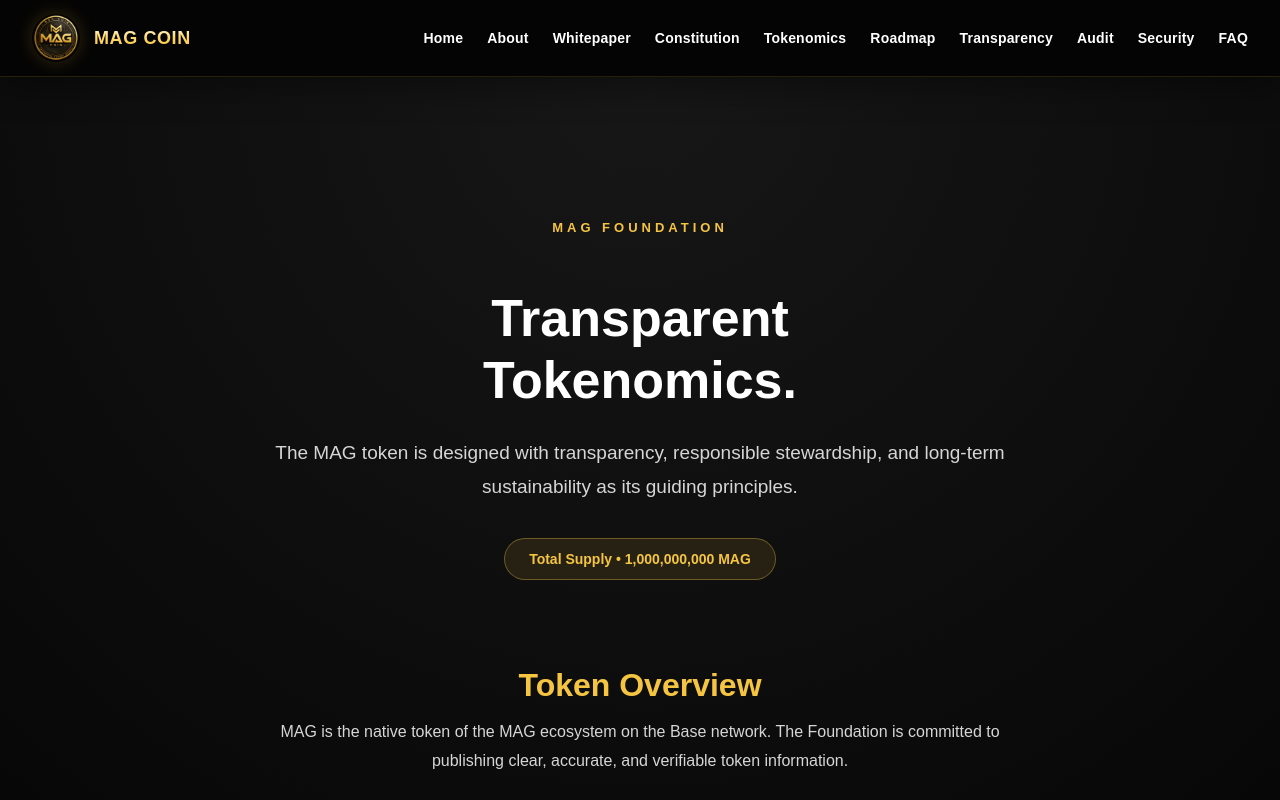
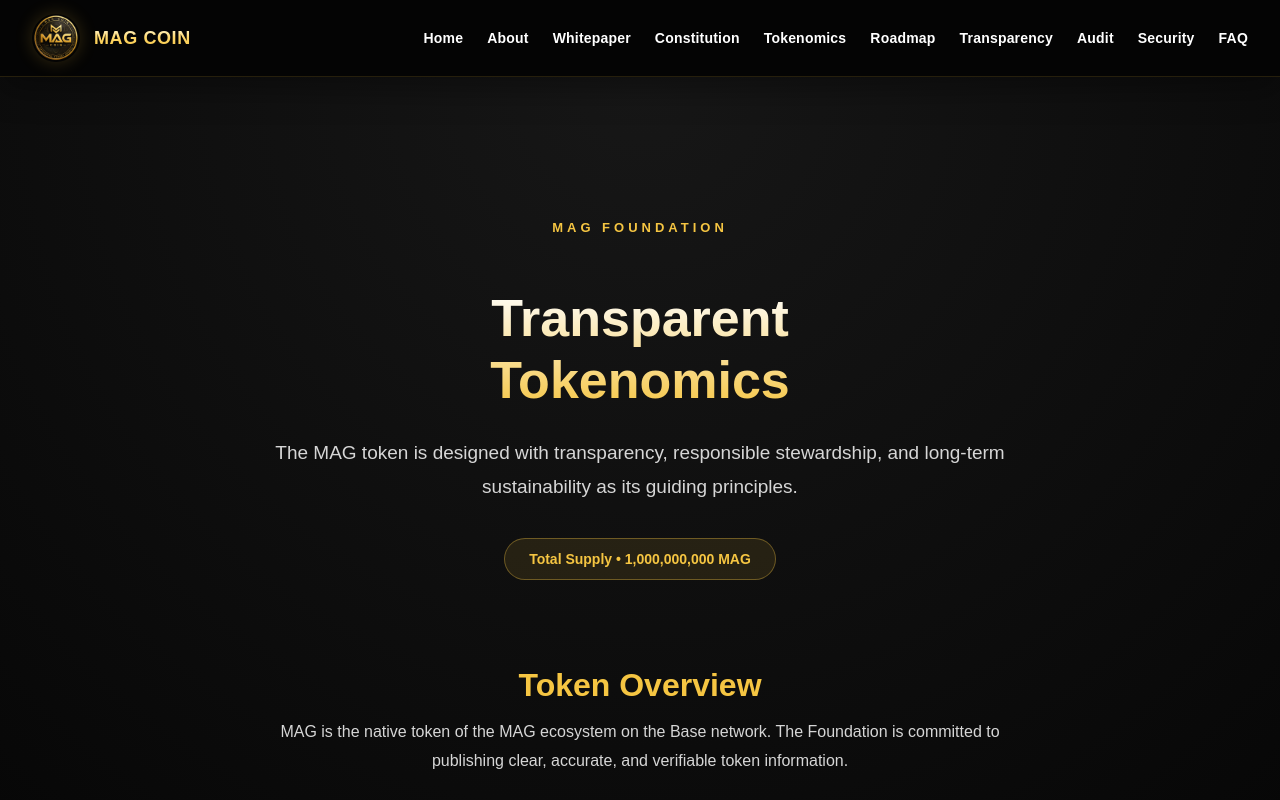
Before and after one commit to MAGZOWN/mag-coin-website, a Next.js app: page /tokenomics in a window 1280 px wide. Shown: the top 800 px of the page. Built offline with nearby package versions, Linux system fonts and the light colour scheme.

Commit message:
Phase 5.5: Standardize Tokenomics hero heading

```diff
--- a/app/components/TokenomicsHero.tsx
+++ b/app/components/TokenomicsHero.tsx
@@ -3,7 +3,6 @@
 export default function TokenomicsHero() {
   return (
     <section style={styles.hero} className="fadeIn">
-
       <p style={styles.label}>
         MAG FOUNDATION
       </p>
@@ -11,7 +10,7 @@
       <h1 style={styles.title}>
         Transparent
         <br />
-        Tokenomics.
+        Tokenomics
       </h1>
 
       <p style={styles.subtitle}>
@@ -23,81 +22,54 @@
       <div style={styles.badge}>
         Total Supply • 1,000,000,000 MAG
       </div>
-
     </section>
   );
 }
 
 const styles: Record<string, CSSProperties> = {
-
   hero: {
-
     textAlign: "center",
-
     padding: "70px 20px 60px",
-
   },
 
   label: {
-
     color: "#f5c542",
-
     letterSpacing: "4px",
-
     fontSize: "13px",
-
     fontWeight: "bold",
-
     marginBottom: "18px",
-
+    textTransform: "uppercase",
   },
 
   title: {
+    fontSize: "52px",
+    lineHeight: "1.2",
+    marginBottom: "24px",
+    fontWeight: 800,
 
-    color: "#ffffff",
+    background:
+      "linear-gradient(180deg,#ffffff 0%,#f5c542 100%)",
 
-    fontSize: "52px",
-
-    lineHeight: "1.2",
-
-    marginBottom: "24px",
-
-    fontWeight: "800",
-
+    WebkitBackgroundClip: "text",
+    WebkitTextFillColor: "transparent",
   },
 
   subtitle: {
-
     color: "#d6d6d6",
-
     fontSize: "19px",
-
     lineHeight: "1.8",
-
     maxWidth: "820px",
-
     margin: "0 auto 34px",
-
   },
 
   badge: {
-
     display: "inline-block",
-
     background: "rgba(245,197,66,.10)",
-
     border: "1px solid rgba(245,197,66,.35)",
-
     color: "#f5c542",
-
     padding: "12px 24px",
-
     borderRadius: "999px",
-
     fontWeight: "bold",
-
     fontSize: "14px",
-
   },
-
 };
```
